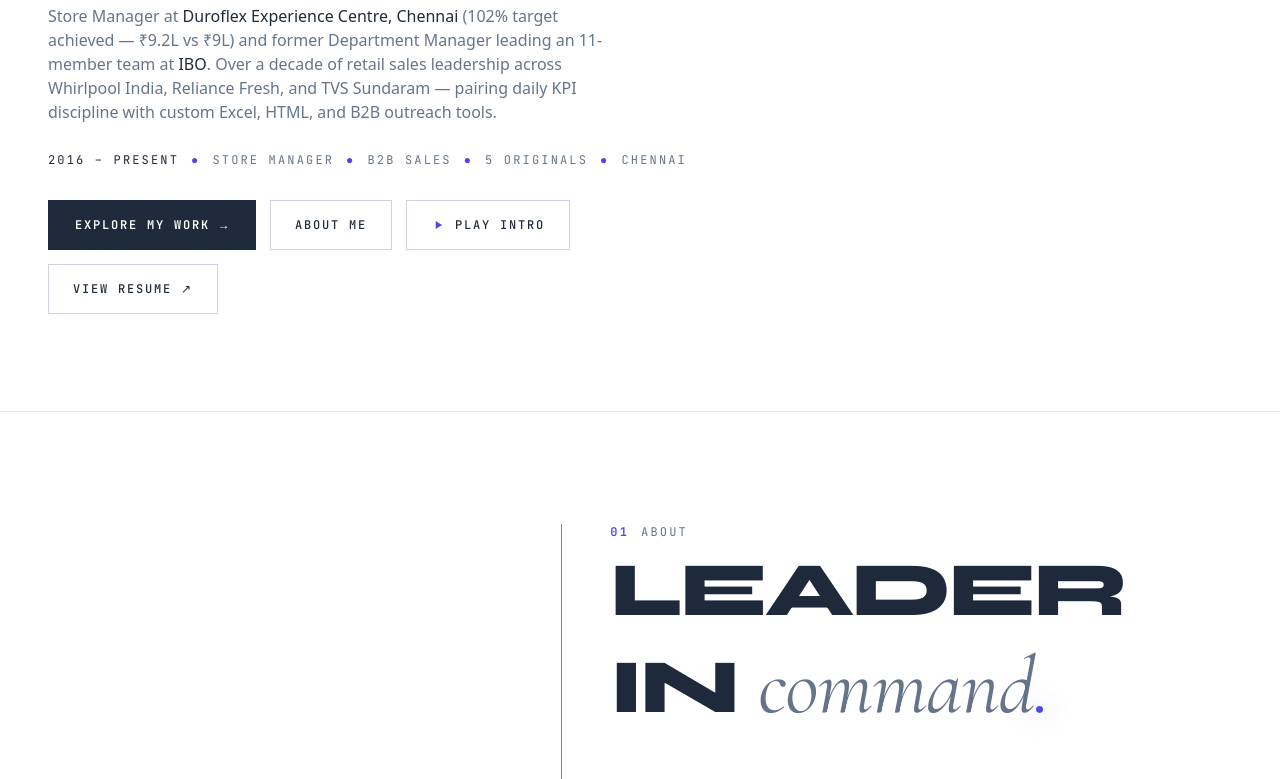
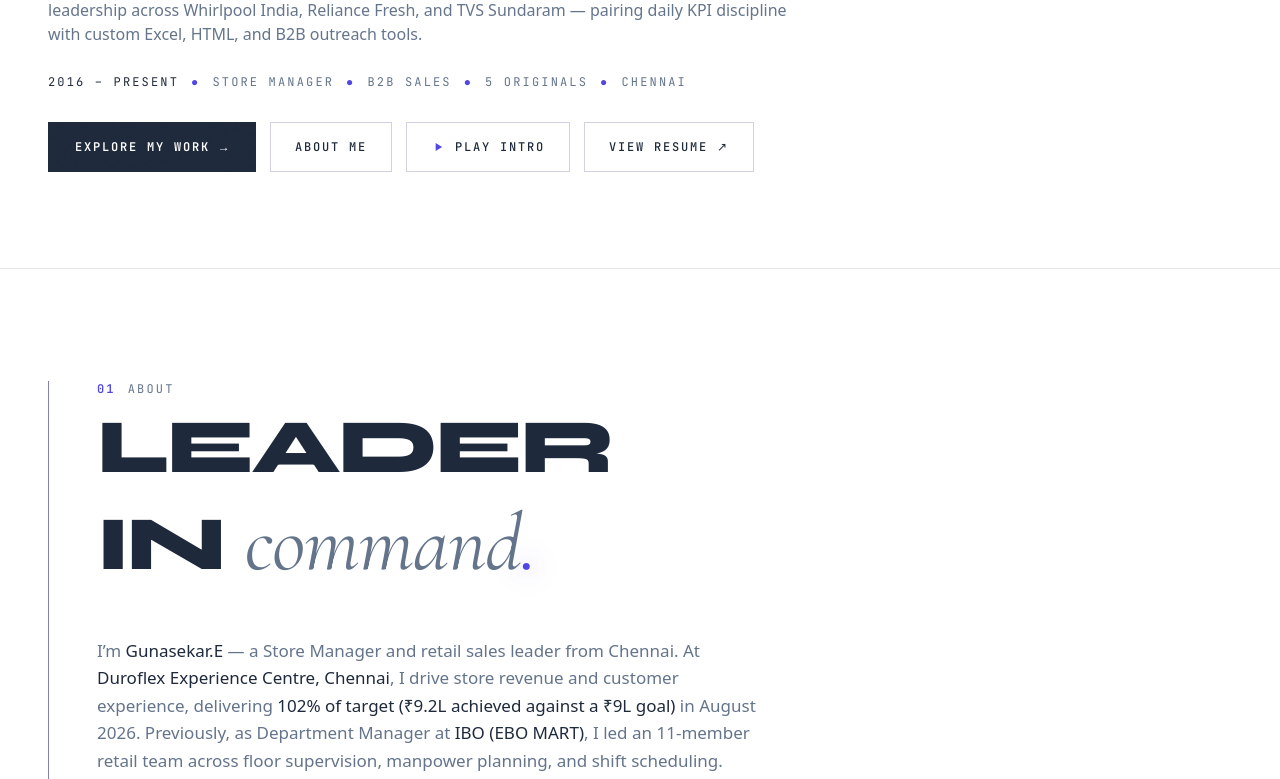
Before and after one commit to Gunahacker7/portfolio, a plain HTML site: page index.html in a window 1280 px wide. Shown: the part 389-1168 px from the top of the page. Drawn offline with nearby package versions, Linux system fonts and the light colour scheme.

Commit message:
Fix hero/about empty white space: full-width top sections after portrait removal

```diff
--- a/index.html
+++ b/index.html
@@ -445,10 +445,10 @@
     <!-- ==========================================
          00 / HERO SECTION
          ========================================== -->
-    <section id="home" class="min-h-screen pt-28 pb-20 flex items-center relative">
+    <section id="home" class="pt-32 pb-24 relative">
       <div class="max-w-[1380px] mx-auto w-full px-6 md:px-12">
         <div class="grid grid-cols-1 lg:grid-cols-12 gap-10 items-center">
-          <div class="lg:col-span-7 xl:col-span-7">
+          <div class="lg:col-span-12">
             <!-- Eyebrow -->
             <div class="flex items-center gap-3.5 mb-5">
               <span class="w-8 h-[1.5px] bg-[#4F46E5]"></span>
@@ -475,7 +475,7 @@
             </div>
 
             <!-- Bio Copy -->
-            <p class="text-[#64748B] text-sm md:text-base leading-relaxed max-w-xl mb-7">
+            <p class="text-[#64748B] text-sm md:text-base leading-relaxed max-w-3xl mb-7">
               Store Manager at <strong class="text-[#1E293B] font-medium">Duroflex Experience Centre, Chennai</strong> (102% target achieved — ₹9.2L vs ₹9L) and former Department Manager leading an 11-member team at <strong class="text-[#1E293B] font-medium">IBO</strong>. Over a decade of retail sales leadership across Whirlpool India, Reliance Fresh, and TVS Sundaram — pairing daily KPI discipline with custom Excel, HTML, and B2B outreach tools.
             </p>
 
@@ -518,12 +518,12 @@
     <!-- ==========================================
          01 / ABOUT SECTION
          ========================================== -->
-    <section id="about" class="min-h-screen py-28 flex items-center relative border-t border-slate-900/10">
+    <section id="about" class="py-28 relative border-t border-slate-900/10">
       <div class="max-w-[1380px] mx-auto w-full px-6 md:px-12">
         <div class="grid grid-cols-1 lg:grid-cols-12 gap-12 items-center">
 
           <!-- Right Column: Editorial Narrative + 2x2 Metric Grid (Matching Frame 04 & Frame 16) -->
-          <div class="lg:col-span-7 lg:col-start-6 lg:pl-12 lg:border-l border-[#312E81]/60 scroll-reveal">
+          <div class="lg:col-span-12 lg:pl-12 lg:border-l border-[#312E81]/60 scroll-reveal">
             <div class="flex items-center gap-3 mb-4">
               <span class="font-mono-label text-xs text-[#4F46E5] font-semibold">01</span>
               <span class="font-mono-label text-xs text-[#64748B]">ABOUT</span>
@@ -551,7 +551,7 @@
             </div>
 
             <!-- 2x2 Key Metrics Grid (Matching 9.10 / 350+ / Tech Fellow / Semi-Finalist in video) -->
-            <div class="grid grid-cols-2 gap-x-10 gap-y-8 mt-12 pt-10 border-t border-slate-900/10 max-w-xl">
+            <div class="grid grid-cols-2 gap-x-10 gap-y-8 mt-12 pt-10 border-t border-slate-900/10 max-w-2xl">
               <div>
                 <p class="font-display text-3xl md:text-4xl text-[#1E293B] tracking-tight">102%</p>
                 <p class="font-mono-label text-[10px] text-[#64748B] mt-1.5">AUG 2026 TARGET · ₹9.2L VS ₹9L AT DUROFLEX</p>
```
